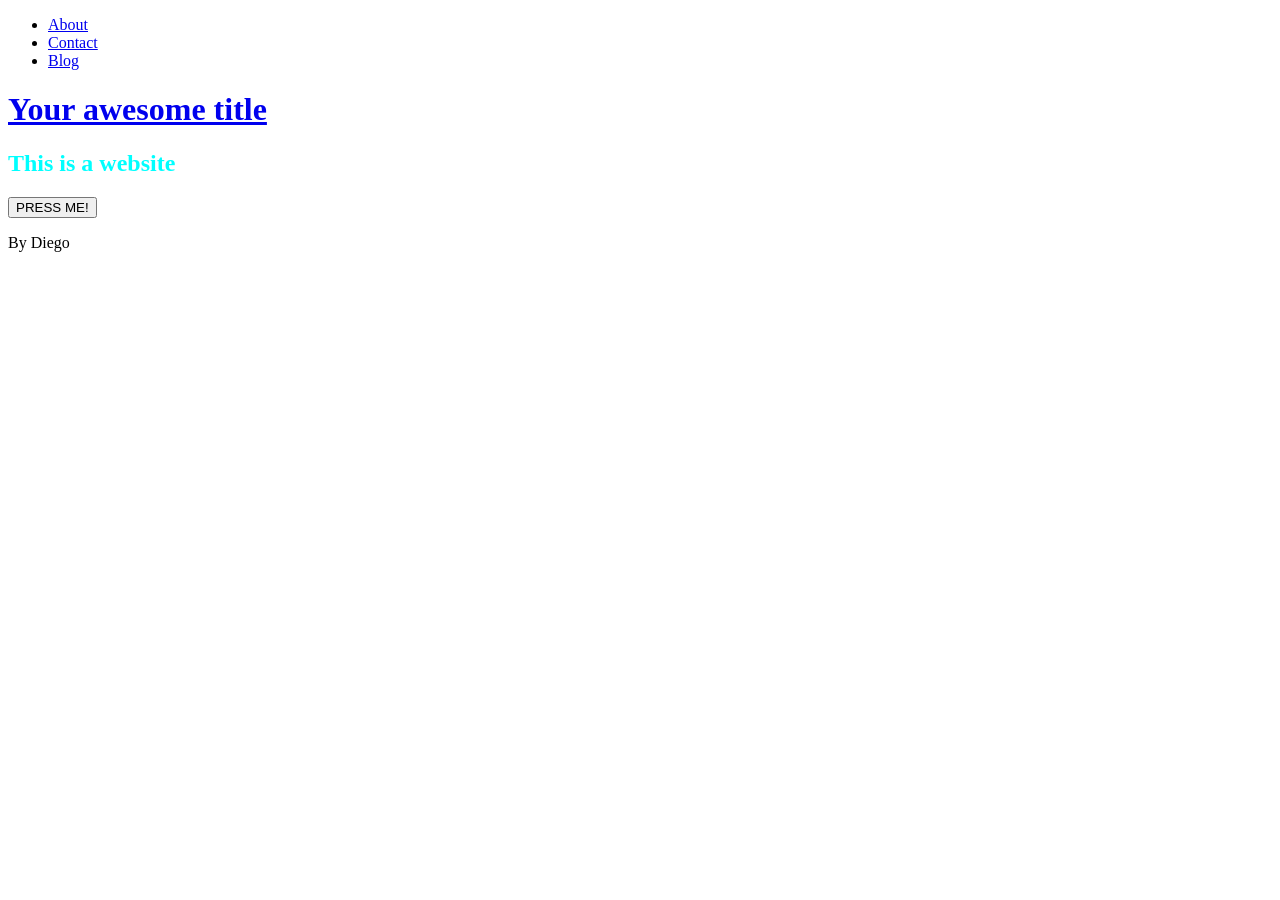
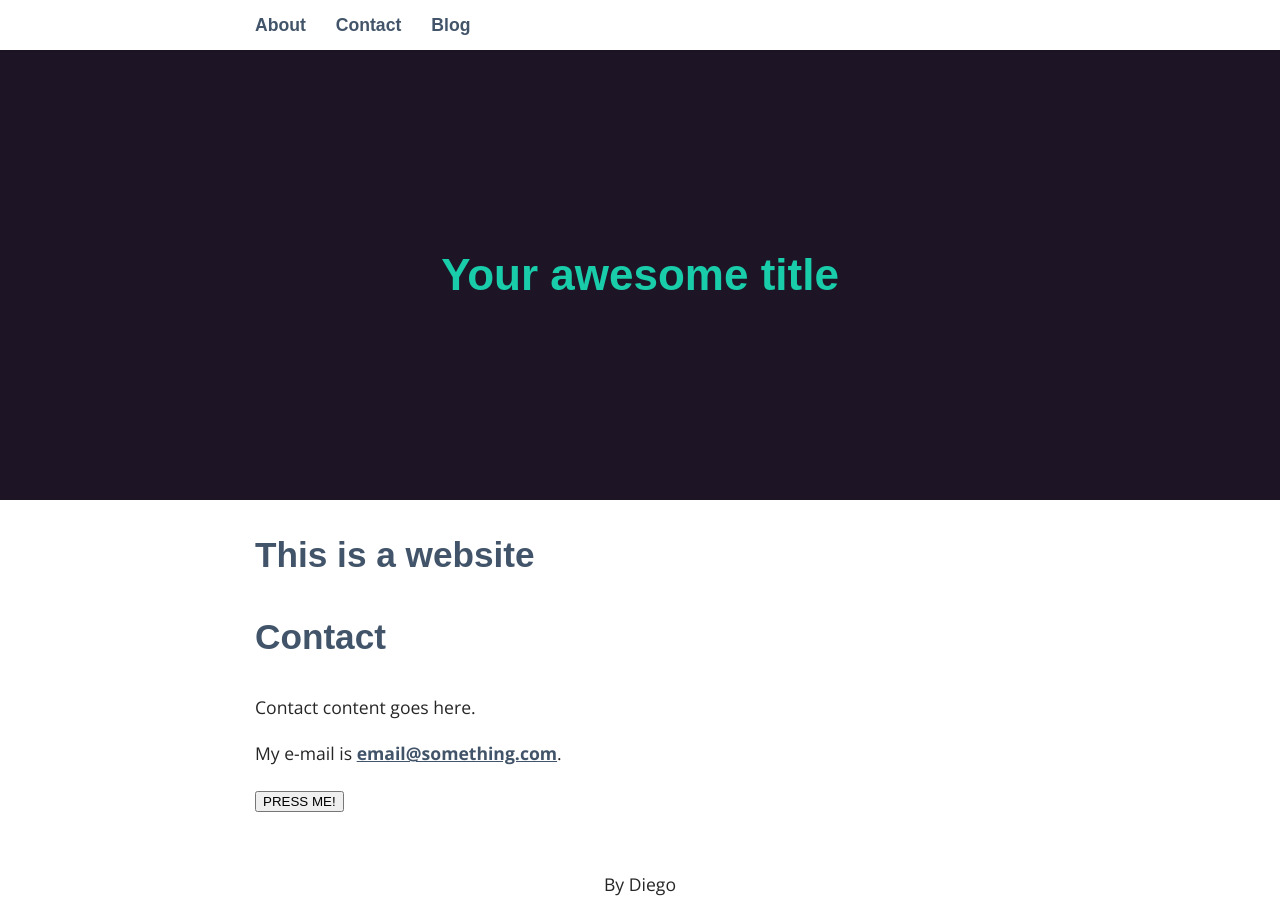
Before and after one commit to devanegas/faasJekyll, a Jekyll site: the page built from _pages/02_contact.md, in a window 1280 px wide and 900 px high. Built offline with Jekyll 4.4.1, drawn with Linux system fonts in a browser that asks for light colours; some web fonts are replaced.

Commit message:
now looks cool

```diff
--- a/_config.yml
+++ b/_config.yml
@@ -20,7 +20,7 @@ description: >- # this means to ignore newlines until "baseurl:"
   line in _config.yml. It will appear in your document head meta (for
   Google search results) and in your feed.xml site description.
 baseurl: /faasJekyll
-url: 'devanegas.github.io/faasJekyll'
+url: 'devanegas.github.io'
 twitter_username: jekyllrb
 github_username:  jekyll
 
--- a/_layouts/default.html
+++ b/_layouts/default.html
@@ -7,6 +7,7 @@
     <main>
       <article>
         <h2>This is a website</h2>
+        {{ content }}
         <div>
           <button id="testButton" onclick="myFunction()">
             PRESS ME!
--- a/_sass/_syntax-highlighting.scss
+++ b/_sass/_syntax-highlighting.scss
@@ -1 +1 @@
-@extend %vertical-rhythm;
+// @extend %vertical-rhythm;
--- a/assets/css/main.scss
+++ b/assets/css/main.scss
@@ -1,4 +1,6 @@
-@charset "UTF-8";
+---
+# Front matter comment to ensure Jekyll properly reads file.
+---
 @import
 	"base",
   "layout",
```
